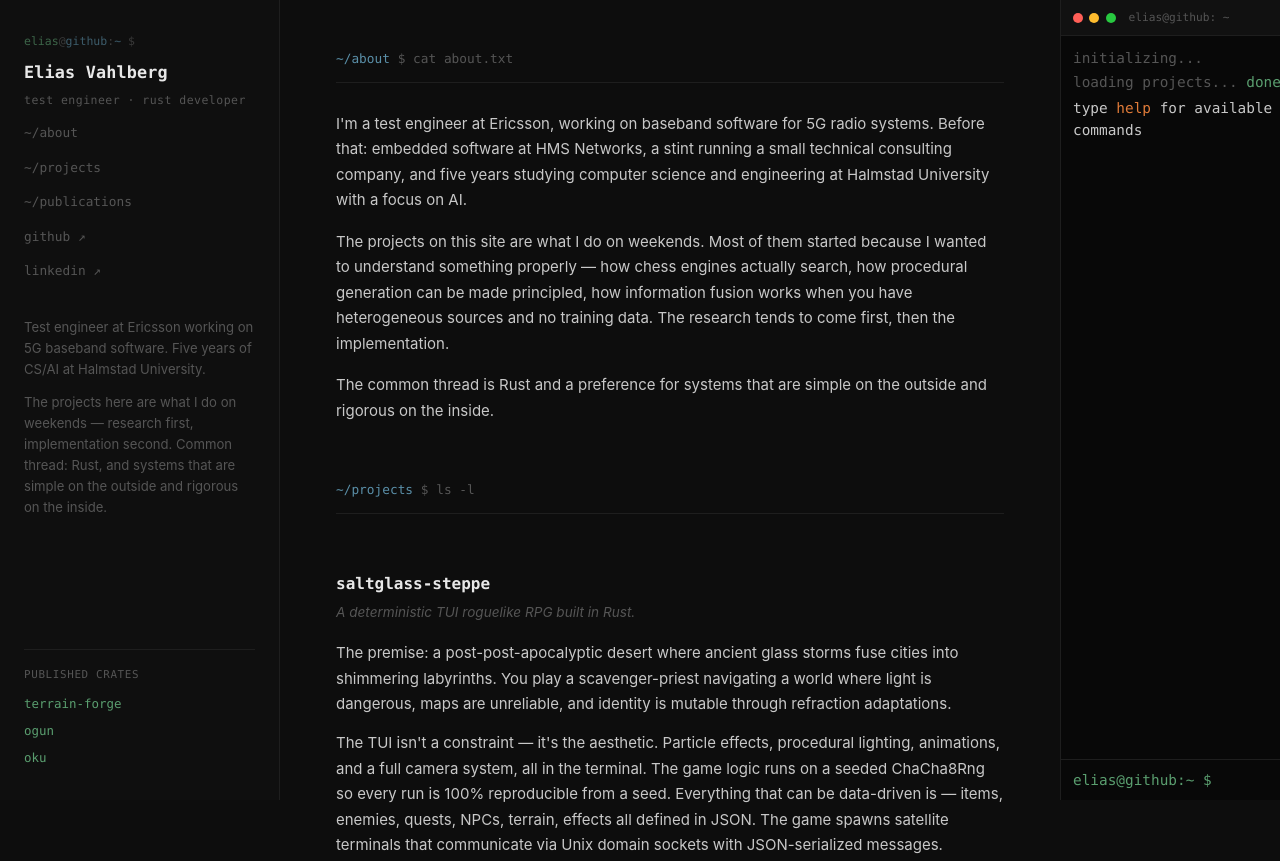
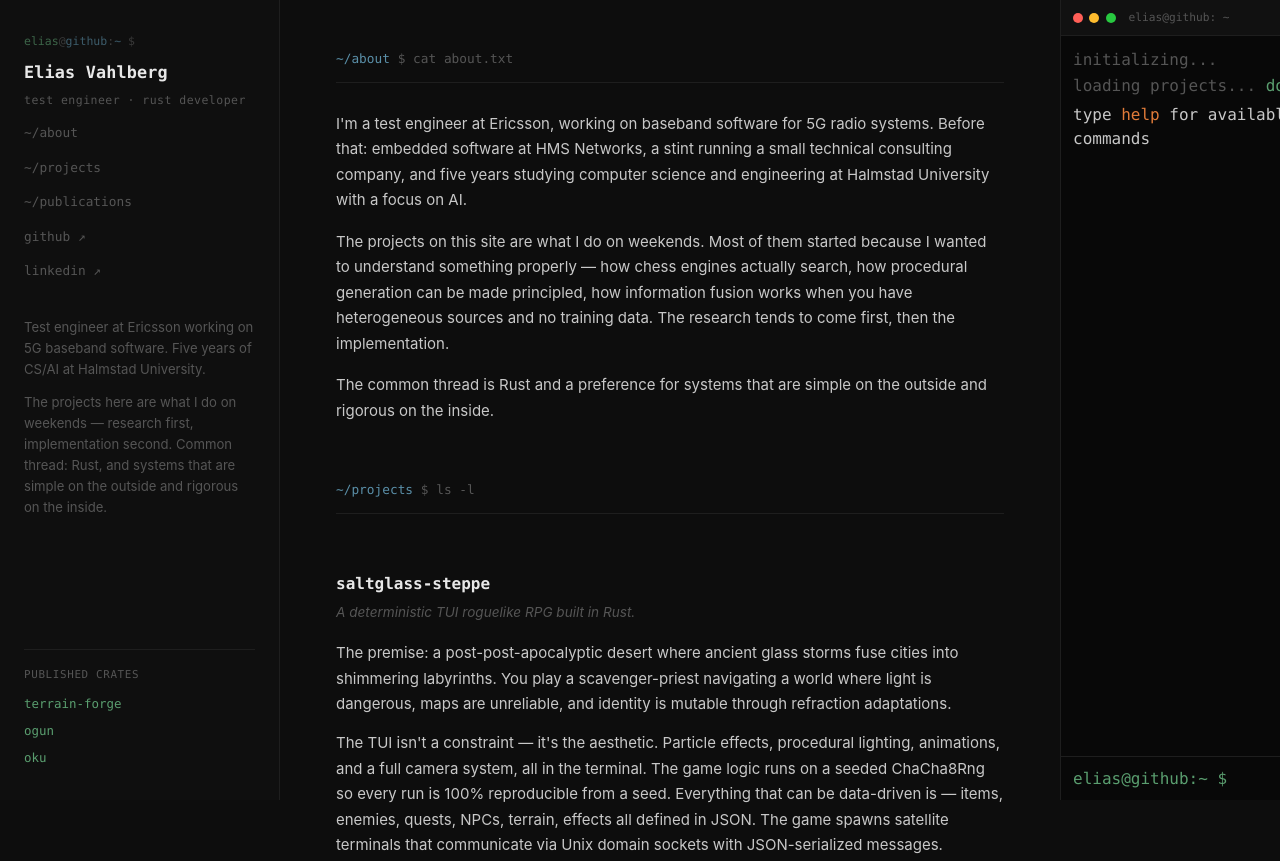
Before and after one commit to EliasVahlberg/eliasvahlberg.github.io, a plain HTML site: page index.html in a window 1280 px wide. Shown: the top 861 px of the page. Drawn offline with Linux system fonts and the light colour scheme.

Commit message:
Terminal font size 1rem

```diff
--- a/style.css
+++ b/style.css
@@ -320,7 +320,7 @@ footer .dim { color: var(--text-dim); }
   display: flex;
   flex-direction: column;
   font-family: var(--font-mono);
-  font-size: 0.9rem;
+  font-size: 1rem;
   overflow: hidden;
 }
 
@@ -383,7 +383,7 @@ footer .dim { color: var(--text-dim); }
   outline: none;
   color: var(--text);
   font-family: var(--font-mono);
-  font-size: 0.9rem;
+  font-size: 1rem;
   caret-color: var(--accent);
   min-width: 0;
 }
```
